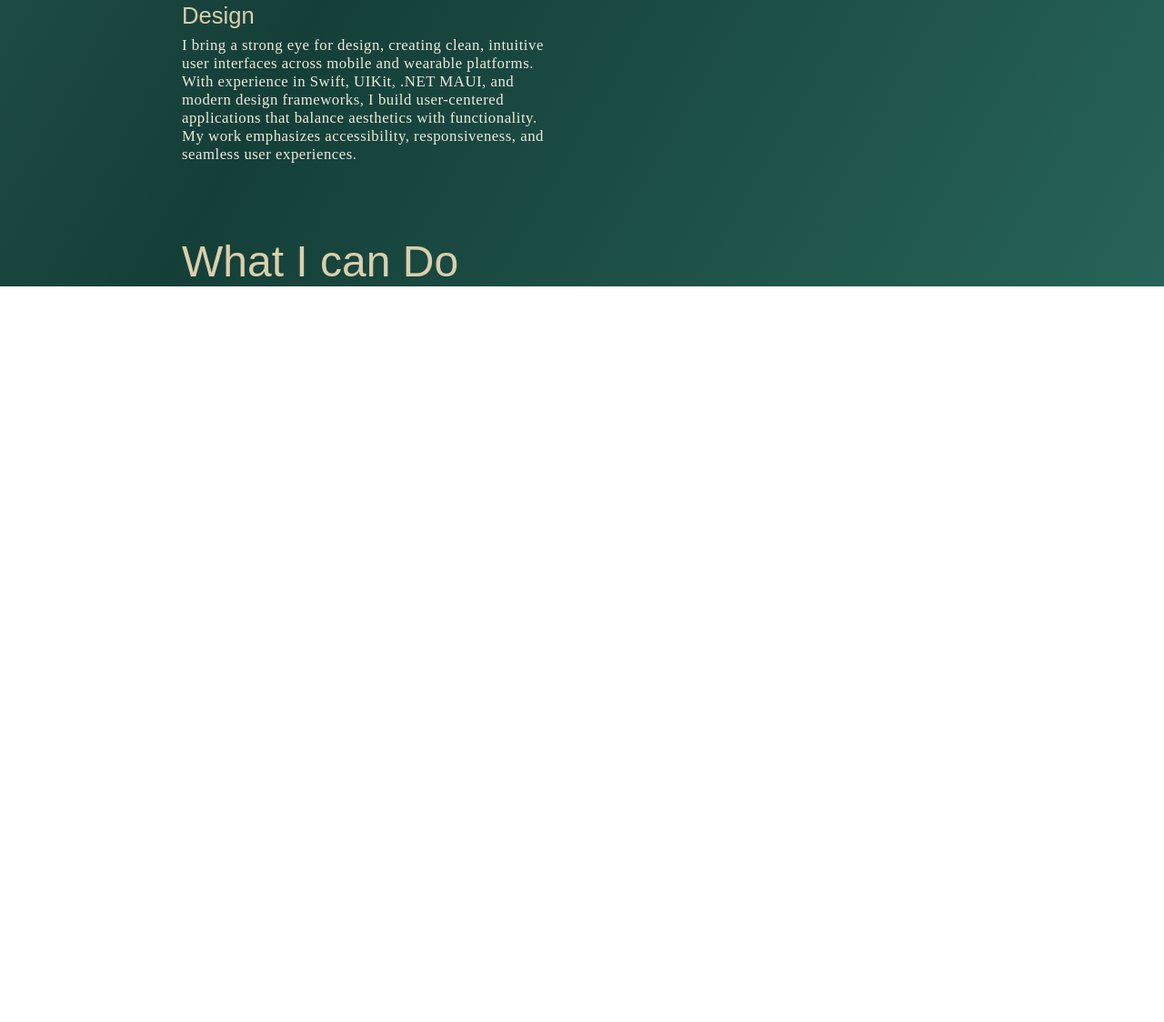
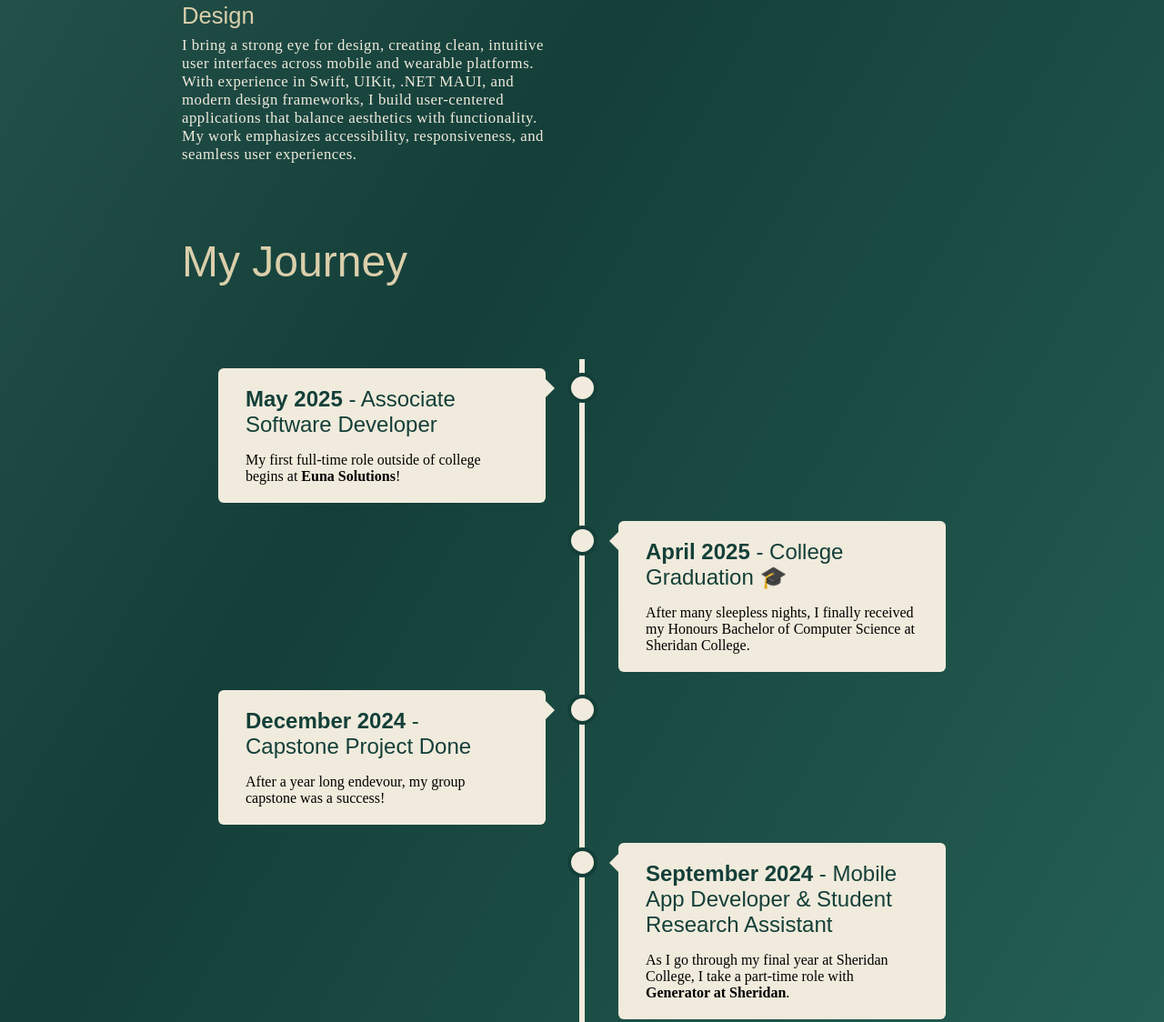
Before and after one commit to Adolfo-David-Romero/AdolfoDavidRomero, a plain HTML site: page index.html in a window 1280 px wide. Shown: the part 1495-2619 px from the top of the page at 91% size. Before the commit the page ends 1810 px from the top, so only its background shows below. Drawn offline with Linux system fonts and the light colour scheme; a web font is replaced by a local one.

Commit message:
Added journey timeline. Should be dynamic.

```diff
--- a/assets/css/style.css
+++ b/assets/css/style.css
@@ -3,7 +3,6 @@
   padding: 0;
   box-sizing: border-box;
 }
-
 /*      BACKGROUND STYLING STARTS     */
 /*https://animated-gradient-background-generator.netlify.app/*/
 .gradient-background {
@@ -350,7 +349,129 @@ body{
   max-width: 600px;
   letter-spacing: 0.03em;
 }
+/*      CAREEER SECTION     */
+.career-section{
 
+}
+.career-title{
+  padding-top: 5rem;
+  padding-bottom: 5rem;
+}
+.career-section h1{
+  margin: 0;
+  font-family: 'Poppins',sans-serif;
+  font-weight: 400;
+  font-size: 3rem;
+  color: #dbcfab;
+}
+.career-section h2{
+  margin: 0;
+  padding-bottom: 1rem;
+  font-family: 'Poppins',sans-serif;
+  font-weight: 200;
+  font-size: 1.5rem;
+  color: #143f39;
+}
+.career-section p{
+  margin: 0;
+  font-family: 'Poppins';
+  font-weight: 200;
+  font-size: 1rem;
+  color: black;
+}
+/* The actual timeline (the vertical ruler) */
+.timeline {
+  position: relative;
+  max-width: 1200px;
+  margin: 0 auto;
+}
+
+/* The actual timeline (the vertical ruler) */
+.timeline::after {
+  content: '';
+  position: absolute;
+  width: 6px;
+  background-color: #F0EBDC;
+  top: 0;
+  bottom: 0;
+  left: 50%;
+  margin-left: -3px;
+}
+
+/* Container around content */
+.container {
+  padding: 10px 40px;
+  position: relative;
+  background-color: inherit;
+  width: 50%;
+}
+
+/* The circles on the timeline */
+.container::after {
+  content: '';
+  position: absolute;
+  width: 25px;
+  height: 25px;
+  right: -17px;
+  background-color:#F0EBDC;
+;
+  border: 4px solid #143f39;
+  top: 15px;
+  border-radius: 50%;
+  z-index: 1;
+}
+
+/* Place the container to the left */
+.left {
+  left: 0;
+}
+
+/* Place the container to the right */
+.right {
+  left: 50%;
+}
+
+/* Add arrows to the left container (pointing right) */
+.left::before {
+  content: " ";
+  height: 0;
+  position: absolute;
+  top: 22px;
+  width: 0;
+  z-index: 1;
+  right: 30px;
+  border: medium solid black;
+;
+  border-width: 10px 0 10px 10px;
+  border-color: transparent transparent transparent #F0EBDC;
+;
+}
+
+/* Add arrows to the right container (pointing left) */
+.right::before {
+  content: " ";
+  height: 0;
+  position: absolute;
+  top: 22px;
+  width: 0;
+  z-index: 1;
+  left: 30px;
+  border: medium solid #F0EBDC;
+  border-width: 10px 10px 10px 0;
+  border-color: transparent #F0EBDC transparent transparent;
+}
+
+/* Fix the circle for containers on the right side */
+.right::after {
+  left: -16px;
+}
+/* The actual content */
+.content {
+  padding: 20px 30px;
+  background-color: #F0EBDC;
+  position: relative;
+  border-radius: 6px;
+}
 /*      SKILL SECTION     */
 .skills-section{
   padding-top: 5rem;
@@ -429,6 +550,7 @@ body{
   }
 }
 
+
 /*Tablets*/
 @media (max-width: 768px) {
   .content-left,
--- a/index.html
+++ b/index.html
@@ -9,7 +9,6 @@
 </head>
 
 <body>
-    <div class="container">
     <header class="header-container">
         <div class="header-title">ADOLFO DAVID ROMERO</div>
     </header>
@@ -68,18 +67,62 @@
             <div class="whoami-card">
                 <h2>Machine Learning</h2>
                 <p>
-                        I have hands-on experience applying machine learning to real-world problems, such as integrating location-based classification and real-time context awareness in healthcare apps.
-                        Using tools like TensorFlow, Pandas, and NumPy, I’ve built and deployed ML features across mobile and cloud platforms.
-                        My work has been recognized by the Center for Applied AI, and I’ve collaborated with teams including Google to deliver impactful, data-driven solutions.
+                    I have hands-on experience applying machine learning to real-world problems, such as integrating
+                    location-based classification and real-time context awareness in healthcare apps.
+                    Using tools like TensorFlow, Pandas, and NumPy, I’ve built and deployed ML features across
+                    mobile and cloud platforms.
+                    My work has been recognized by the Center for Applied AI, and I’ve collaborated with teams
+                    including Google to deliver impactful, data-driven solutions.
                 </p>
             </div>
             <div class="whoami-card">
                 <h2>Design</h2>
                 <p>
-                        I bring a strong eye for design, creating clean, intuitive user interfaces across mobile and wearable platforms.
-                        With experience in Swift, UIKit, .NET MAUI, and modern design frameworks, I build user-centered applications that balance aesthetics with functionality.
+                    I bring a strong eye for design, creating clean, intuitive user interfaces across mobile and
+                    wearable platforms.
+                    With experience in Swift, UIKit, .NET MAUI, and modern design frameworks, I build user-centered
+                    applications that balance aesthetics with functionality.
                     My work emphasizes accessibility, responsiveness, and seamless user experiences.
                 </p>
+            </div>
+        </div>
+
+    </section>
+    <section class="career-section">
+
+        <div class="career-title">
+            <h1>My Journey</h1>
+        </div>
+        <div class="timeline">
+            <div class="container left">
+                <div class="content">
+                    <h2><strong>May 2025</strong> - Associate Software Developer</h2>
+                    <p>My first full-time role outside of college begins at <strong>Euna Solutions</strong>!</p>
+                </div>
+            </div>
+            <div class="container right">
+                <div class="content">
+                    <h2><strong>April 2025</strong> - College Graduation 🎓</h2>
+                    <p>After many sleepless nights, I finally received my Honours Bachelor of Computer Science at Sheridan College.</p>
+                </div>
+            </div>
+            <div class="container left">
+                <div class="content">
+                    <h2><strong>December 2024</strong> - Capstone Project Done</h2>
+                    <p>After a year long endevour, my group capstone was a success!</p>
+                </div>
+            </div>
+            <div class="container right">
+                <div class="content">
+                    <h2><strong>September 2024</strong> - Mobile App Developer & Student Research Assistant</h2>
+                    <p>As I go through my final year at Sheridan College, I take a part-time role with <strong>Generator at Sheridan</strong>.</p>
+                </div>
+            </div>
+            <div class="container left">
+                <div class="content">
+                    <h2><strong>January 2024</strong> - Mobile Application Developer (Co-op)</h2>
+                    <p>My first real work expereince in Computer Science.</p>
+                </div>
             </div>
         </div>
 
@@ -90,9 +133,10 @@
         </div>
         <div class="skill-cards">
 
+
         </div>
     </section>
-    </div>
+
     <script src="script.js"></script>
 </body>
 
```
Lines whose indentation alone changed are shown as unchanged.
